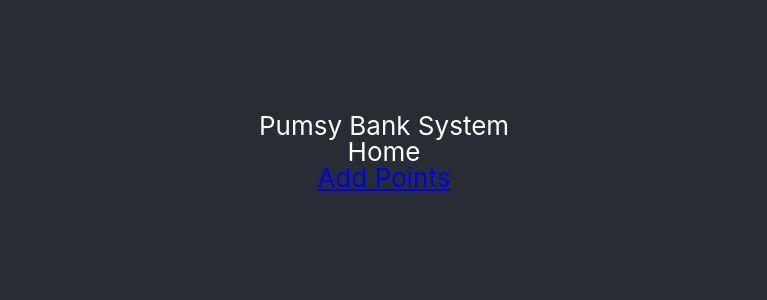
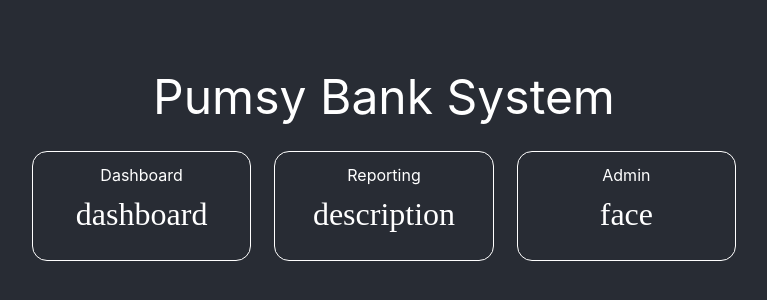
Before and after one commit to Jameson13B/pumsy-bank-ui, a React (Create React App) app: page / in a window 1280 px wide. Shown: the part 248-548 px from the top of the page, without its empty margins (256-1023 px from the left). Built offline with nearby package versions, Linux system fonts and the light colour scheme.

Commit message:
Added buttons on dashboard to route to parts of app

```diff
--- a/src/App.js
+++ b/src/App.js
@@ -2,7 +2,9 @@ import React from 'react'
 import { Route } from 'react-router-dom'
 import styled from 'styled-components'
 import Home from './Views/Home'
-import AddPoints from './Views/AddPoints'
+import Dashboard from './Views/Dashboard'
+import Reporting from './Views/Reporting'
+import Admin from './Views/Admin'
 
 const AppContainer = styled.div`
   text-align: center;
@@ -12,7 +14,9 @@ function App() {
   return (
     <AppContainer>
       <Route exact path='/' component={Home} />
-      <Route path='/add-points' component={AddPoints} />
+      <Route path='/dashboard' component={Dashboard} />
+      <Route path='/reports' component={Reporting} />
+      <Route path='/admin' component={Admin} />
     </AppContainer>
   )
 }
--- /dev/null
+++ b/src/Views/Admin.js
@@ -0,0 +1,26 @@
+import React from 'react'
+import { Link } from 'react-router-dom'
+import styled from 'styled-components'
+
+const Container = styled.header`
+  background-color: #282c34;
+  min-height: 100vh;
+  display: flex;
+  flex-direction: column;
+  align-items: center;
+  justify-content: center;
+  font-size: calc(10px + 2vmin);
+  color: white;
+`
+
+const Admin = () => {
+  return (
+    <Container>
+      <h1>Pumsy Bank System</h1>
+      Admin
+      <Link to='/'>Home</Link>
+    </Container>
+  )
+}
+
+export default Admin
--- a/src/Views/AddPoints.js
+++ b/src/Views/Dashboard.js
@@ -13,7 +13,7 @@ const Container = styled.header`
   color: white;
 `
 
-class AddPoints extends Component {
+class Dashboard extends Component {
   constructor(props) {
     super(props)
     this.state = {}
@@ -22,11 +22,11 @@ class AddPoints extends Component {
     return (
       <Container>
         <h1>Pumsy Bank System</h1>
-        <h3>Add Points</h3>
+        <h3>Dashboard</h3>
         <Link to='/'>Home</Link>
       </Container>
     )
   }
 }
 
-export default AddPoints
+export default Dashboard
--- a/src/Views/Home.js
+++ b/src/Views/Home.js
@@ -1,6 +1,7 @@
 import React, { Component } from 'react'
 import { Link } from 'react-router-dom'
 import styled from 'styled-components'
+import Icon from '../Components/Icon'
 
 const Container = styled.header`
   background-color: #282c34;
@@ -9,8 +10,32 @@ const Container = styled.header`
   flex-direction: column;
   align-items: center;
   justify-content: center;
-  font-size: calc(10px + 2vmin);
   color: white;
+  a {
+    color: white;
+    margin: 30px auto;
+  }
+`
+const Title = styled.h1`
+  font-size: 3em;
+  margin: 30px auto;
+`
+const BtnPanel = styled.div`
+  display: flex;
+  justify-content: space-evenly;
+  width: 750px;
+`
+const IconBtn = styled.div`
+  border: 1px solid white;
+  border-radius: 15px;
+  padding: 15px;
+  width: 25%;
+  i {
+    padding: 15px;
+  }
+`
+const CstmLink = styled(Link)`
+  text-decoration: none;
 `
 
 class Home extends Component {
@@ -21,9 +46,27 @@ class Home extends Component {
   render() {
     return (
       <Container>
-        <h1>Pumsy Bank System</h1>
-        <h3>Home</h3>
-        <Link to='/add-points'>Add Points</Link>
+        <Title>Pumsy Bank System</Title>
+        <BtnPanel>
+          <IconBtn>
+            <CstmLink to='/dashboard'>
+              <p>Dashboard</p>
+              <Icon icon='dashboard' />
+            </CstmLink>
+          </IconBtn>
+          <IconBtn>
+            <CstmLink to='/reports'>
+              <p>Reporting</p>
+              <Icon icon='description' />
+            </CstmLink>
+          </IconBtn>
+          <IconBtn>
+            <CstmLink to='/admin'>
+              <p>Admin</p>
+              <Icon icon='face' />
+            </CstmLink>
+          </IconBtn>
+        </BtnPanel>
       </Container>
     )
   }
--- /dev/null
+++ b/src/Views/Reporting.js
@@ -0,0 +1,26 @@
+import React from 'react'
+import { Link } from 'react-router-dom'
+import styled from 'styled-components'
+
+const Container = styled.header`
+  background-color: #282c34;
+  min-height: 100vh;
+  display: flex;
+  flex-direction: column;
+  align-items: center;
+  justify-content: center;
+  font-size: calc(10px + 2vmin);
+  color: white;
+`
+
+const Reporting = () => {
+  return (
+    <Container>
+      <h1>Pumsy Bank System</h1>
+      Reporting
+      <Link to='/'>Home</Link>
+    </Container>
+  )
+}
+
+export default Reporting
```
